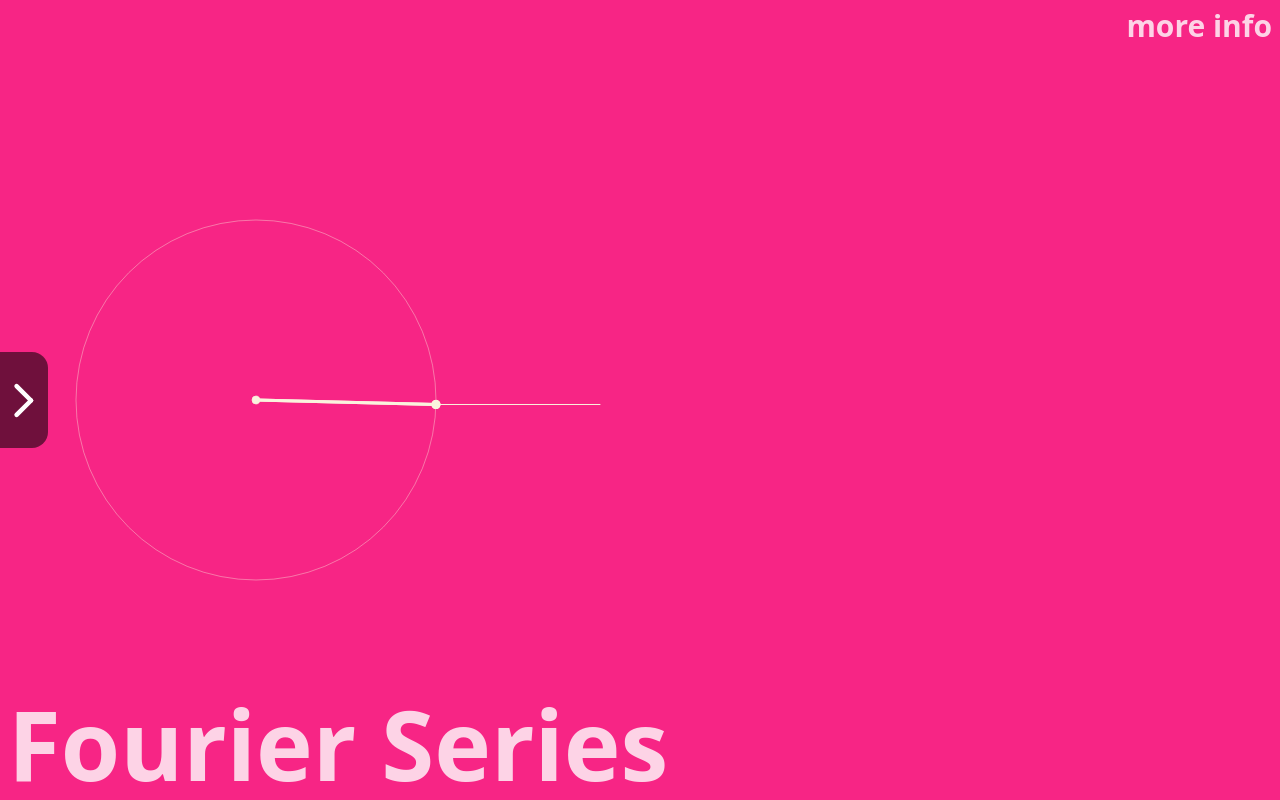
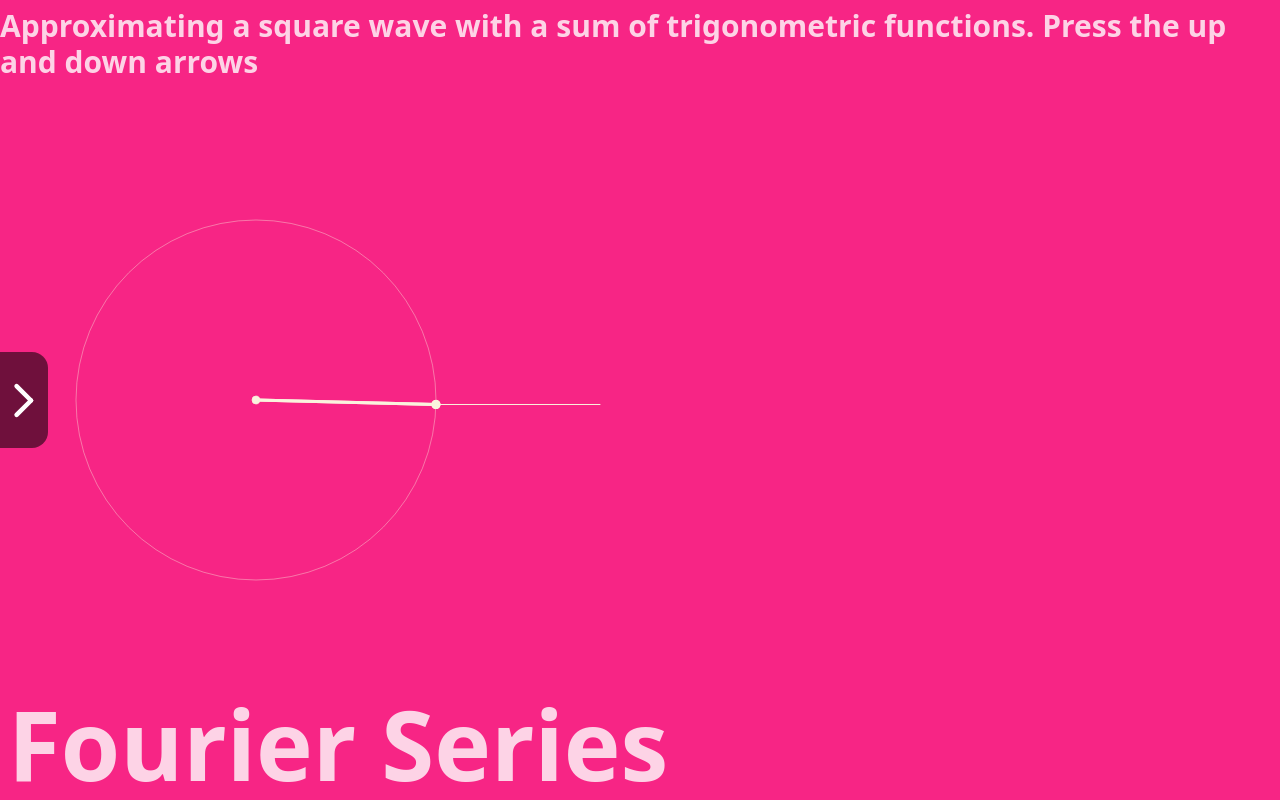
Before and after one commit to scotthitch/s-hitchcock-website, a Vue app: page /projects in a window 1280 px wide. Built offline with nearby package versions, Linux system fonts and the light colour scheme.

Commit message:
feat: add more description to FS

```diff
--- a/src/p5Projects/FourierSeries/FourierSeriesProject.vue
+++ b/src/p5Projects/FourierSeries/FourierSeriesProject.vue
@@ -10,7 +10,7 @@ import script from "./script"
       title="Fourier Series"
       scriptID="fourier-series"
       description="spin"
-      usageInstructions="more info"
+      usageInstructions="Approximating a square wave with a sum of trigonometric functions. Press the up and down arrows"
       :script="script"
       :maxCanvasDimensions="{
         width: 400,
```
